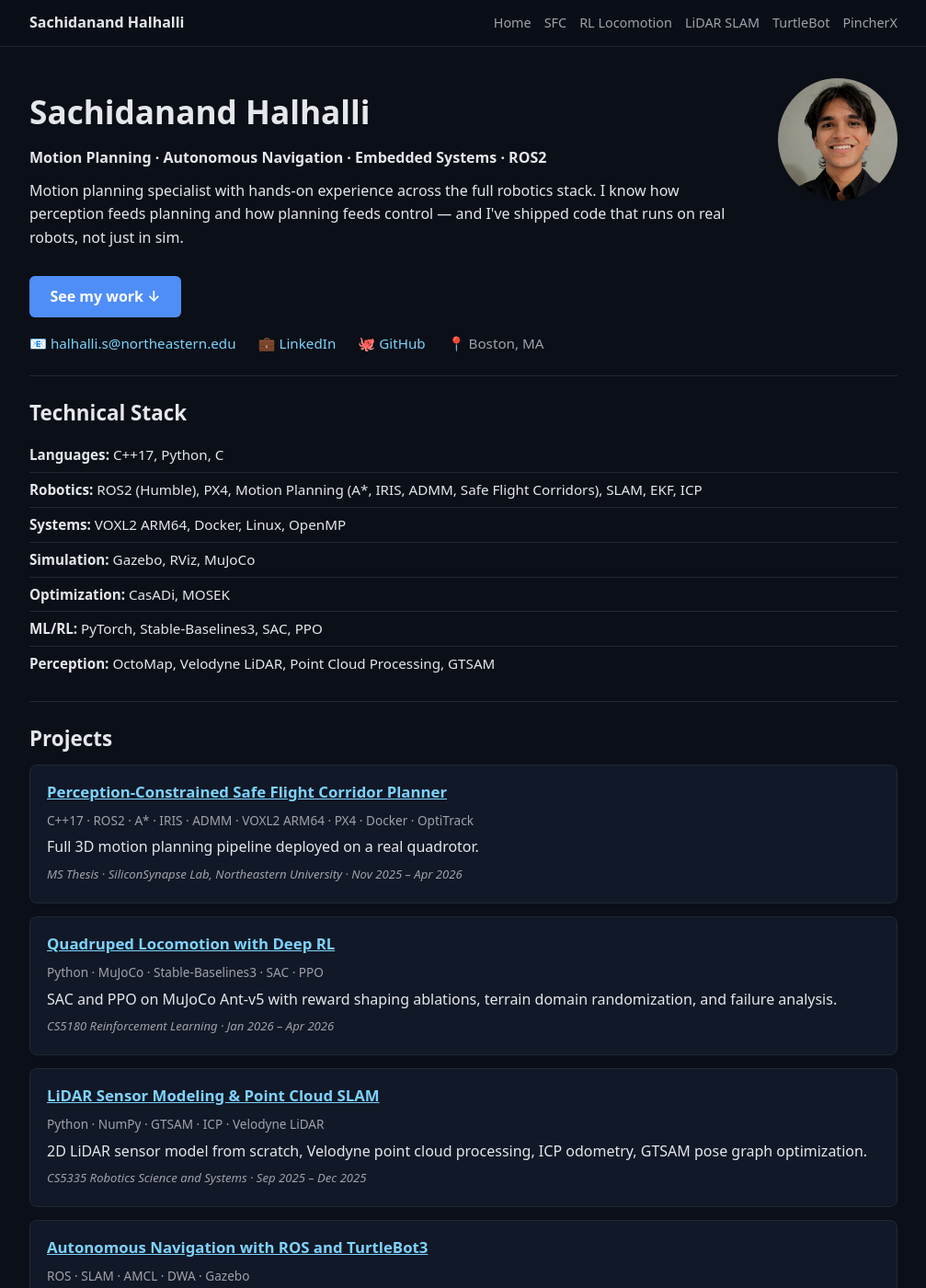
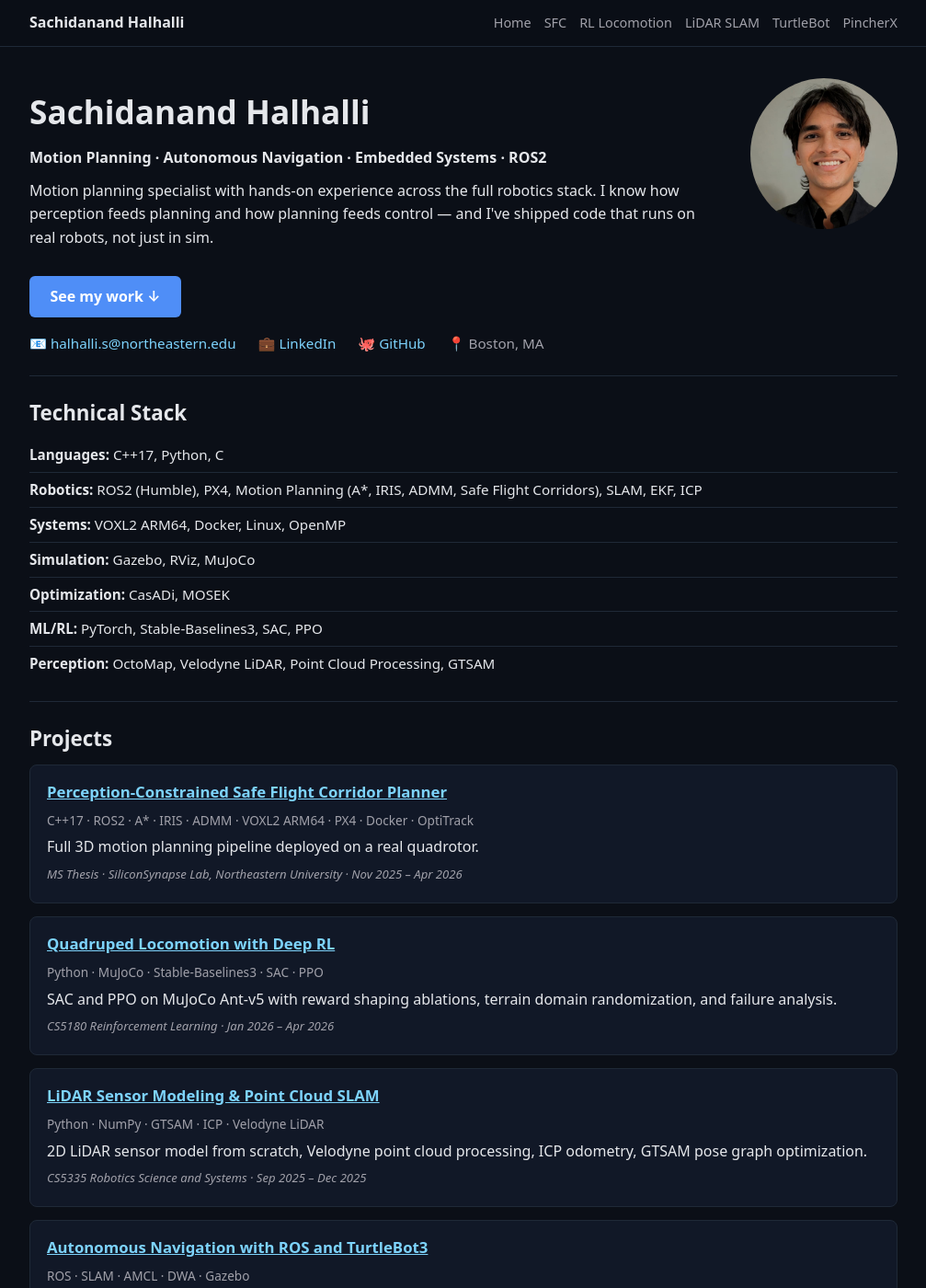
Before and after one commit to halhalli-s/halhalli-s.github.io, a Jekyll site: the page built from index.md, in a window 1280 px wide and 1400 px high. Shown: the whole window at 92% size, without its empty margins (136-1143 px from the left). Built offline with Jekyll 4.4.1, drawn with Linux system fonts in a browser that asks for light colours.

Commit message:
Update style.css

```diff
--- a/Assets/style.css
+++ b/Assets/style.css
@@ -120,8 +120,8 @@ blockquote {
 
 /* ── Profile pic ── */
 .profile-pic {
-  width: 130px;
-  height: 130px;
+  width: 160px;
+  height: 160px;
   border-radius: 50%;
   object-fit: cover;
   object-position: center 8%;
```
